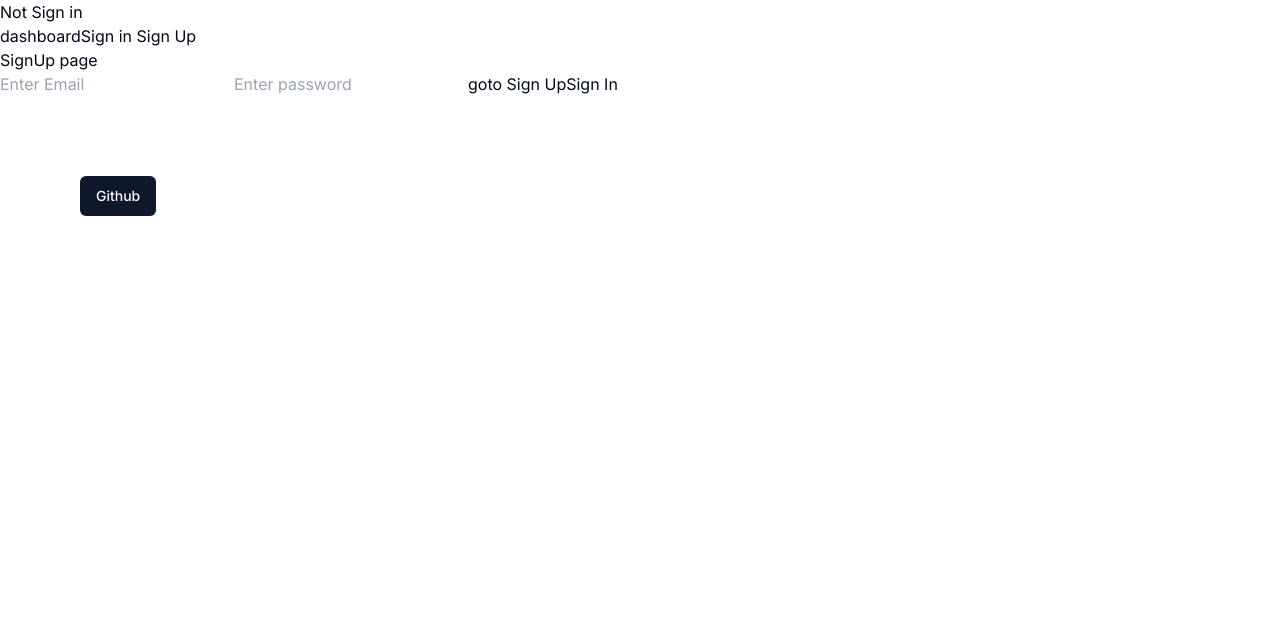
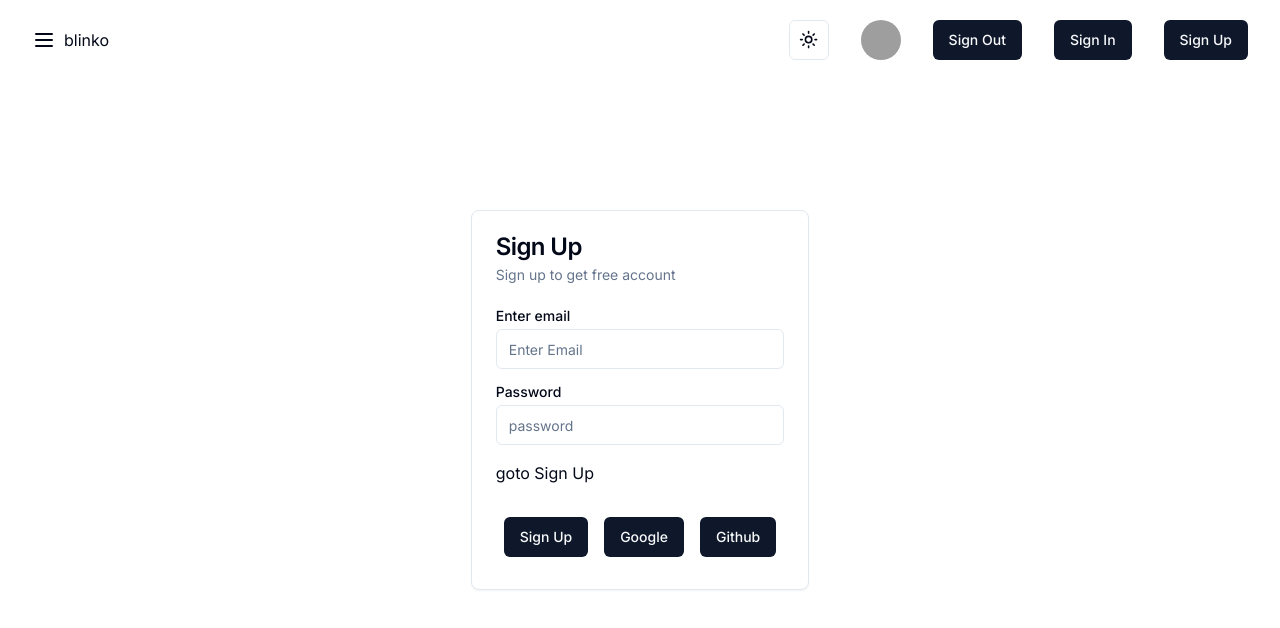
Before and after one commit to mohammedfarisofficial/short-note-for-collage, a Next.js app in the folder nextjs-client/: page /sign-in in a window 1280 px wide. Shown: the top 628 px of the page. Built offline with nearby package versions, Linux system fonts and the light colour scheme; no server answers; grey boxes are pictures that could not be loaded.

Commit message:
basic nav-items design

```diff
--- a/nextjs-client/app/api/sign-up/route.js
+++ b/nextjs-client/app/api/sign-up/route.js
@@ -4,7 +4,6 @@ import bcrypt from "bcrypt";
 import { NextResponse } from "next/server";
 
 // Sign Up
-
 export const POST = async (request) => {
   const {
     registerCredential: { email, password, username },
--- a/nextjs-client/app/layout.jsx
+++ b/nextjs-client/app/layout.jsx
@@ -10,15 +10,14 @@ import SessionProvider from "./auth/SessionProvider";
 const inter = Inter({ subsets: ["latin"] });
 
 import Navbar from "@/components/navbar/navbar";
+import ReduxProvider from "./store/provider/ReduxProvider";
 
 export default async function RootLayout({ children }) {
   const session = await getServerSession();
-
-
-
   return (
     <html lang="en">
       <body className={inter.className}>
+        <ReduxProvider>
           <SessionProvider session={session}>
             <ThemeProvider
               attribute="class"
@@ -30,6 +29,7 @@ export default async function RootLayout({ children }) {
               {children}
             </ThemeProvider>
           </SessionProvider>
+        </ReduxProvider>
       </body>
     </html>
   );
--- a/nextjs-client/app/sign-in/page.jsx
+++ b/nextjs-client/app/sign-in/page.jsx
@@ -2,22 +2,31 @@
 import { useState } from "react";
 import { useRouter } from "next/navigation";
 import Link from "next/link";
-import { signIn } from "next-auth/react";
+import { signIn, signOut } from "next-auth/react";
 import { Button } from "@/components/ui/button";
+import { useDispatch } from "react-redux";
+import { setAuth } from "../store/reducers/authSlice";
+import {
+  Card,
+  CardContent,
+  CardDescription,
+  CardFooter,
+  CardHeader,
+  CardTitle,
+} from "@/components/ui/card";
+import { Label } from "@/components/ui/label";
+import { Input } from "@/components/ui/input";
 
 const SignIn = () => {
-  //   const [username, setUsername] = useState("");
-  //   const [email, setEmail] = useState("");
-  //   const [password, setPassword] = useState("");
-
   const [loginCredential, setLoginCredential] = useState({
     email: "",
     password: "",
   });
 
   const router = useRouter();
+  const dispatch = useDispatch();
 
-  const registerHandler = async (e) => {
+  const signInHandler = async (e) => {
     e.preventDefault();
     console.log("Credentials :", loginCredential);
     try {
@@ -26,7 +35,9 @@ const SignIn = () => {
         email: loginCredential.email,
         password: loginCredential.password,
       });
+
       if (response.status === 200) {
+        dispatch(setAuth({ user: loginCredential }));
         router.push("/");
       }
     } catch (error) {
@@ -38,25 +49,49 @@ const SignIn = () => {
     setLoginCredential((prevState) => ({ ...prevState, [name]: value }));
   };
   return (
-    <div>
-      SignUp page
-      <form onSubmit={registerHandler}>
-        <input
+    <div className="w-full h-[100vh] px-20 flex justify-center items-center">
+      <form onSubmit={signInHandler}>
+        <Card>
+          <CardHeader>
+            <CardTitle>Sign Up</CardTitle>
+            <CardDescription>Sign up to get free account</CardDescription>
+          </CardHeader>
+          <CardContent className="flex flex-col gap-4">
+            <div className="grid w-full max-w-sm items-center gap-1.5">
+              <Label htmlFor="email">Enter email</Label>
+              <Input
                 onChange={onFieldChange}
-          type="text"
+                type="email"
                 placeholder="Enter Email"
                 name="email"
+                id="email"
               />
-        <input
+            </div>
+            <div className="grid w-full max-w-sm items-center gap-1.5">
+              <Label htmlFor="password">Password</Label>
+              <Input
                 onChange={onFieldChange}
-          type="text"
-          placeholder="Enter password"
+                placeholder="password"
                 name="password"
+                type="password"
+                id="password"
               />
+            </div>
             <Link href="/sign-up">goto Sign Up</Link>
-        <button type="submit">Sign In</button>
+          </CardContent>
+          <CardFooter>
+            <Button className="m-2" type="submit">
+              Sign Up
+            </Button>
+            <Button className="m-2" type="submit">
+              Google
+            </Button>
+            <Button className="m-2" onClick={()=>signIn("github")}>
+              Github
+            </Button>
+          </CardFooter>
+        </Card>
       </form>
-        <Button className="m-20" onClick={() => signIn("github")}>Github</Button>
     </div>
   );
 };
--- /dev/null
+++ b/nextjs-client/app/store/reducers/authSlice.js
@@ -0,0 +1,16 @@
+import { createSlice } from "@reduxjs/toolkit";
+
+const authSlice = createSlice({
+  name: "authState",
+  initialState: {
+    user: null,
+  },
+  reducers: {
+    setAuth: (state, action) => {
+      state.user = action.payload.user;
+    },
+  },
+});
+
+export const { setAuth } = authSlice.actions;
+export default authSlice.reducer;
--- /dev/null
+++ b/nextjs-client/components/navbar/components/navbar-item.jsx
@@ -0,0 +1,9 @@
+"use client";
+
+const NavbarItem = () => {
+  return <div className="w-full h-[50px] mb-3 pl-5 flex items-center rounded-sm bg-[#1d1e24]">
+    <p className="text-white bold">KTU</p>
+  </div>;
+};
+
+export default NavbarItem;
--- a/nextjs-client/components/navbar/navbar.jsx
+++ b/nextjs-client/components/navbar/navbar.jsx
@@ -4,6 +4,7 @@ import {
   Sheet,
   SheetContent,
   SheetDescription,
+  SheetFooter,
   SheetHeader,
   SheetTitle,
   SheetTrigger,
@@ -14,6 +15,8 @@ import {
   DropdownMenuItem,
   DropdownMenuTrigger,
 } from "@/components/ui/dropdown-menu";
+import { Avatar, AvatarFallback, AvatarImage } from "@/components/ui/avatar";
+
 import { Button } from "@/components/ui/button";
 import { Moon, Sun, Menu } from "lucide-react";
 import { useTheme } from "next-themes";
@@ -22,76 +25,89 @@ import { useRouter } from "next/navigation";
 
 // auth
 import { signIn, signOut, useSession } from "next-auth/react";
+import NavbarItem from "./components/navbar-item";
 
 const Navbar = () => {
   const { setTheme } = useTheme();
   const router = useRouter();
 
   const session = useSession();
+  console.log(session);
 
-  if (session.status === "authenticated") {
-    console.log("session data", session);
-    return (
-      <>
-        <Link href="/dashboard">dashboard</Link>
-        <Link href="/admin-test">admin route</Link>
-        {session?.data?.user?.name}
-        <br />
-        <button onClick={() => signOut()}>Sign Out</button>
-      </>
-    );
-  }
+  // if (session.status === "authenticated") {
+  //   console.log("session data", session);
+  //   return (
+  //     <>
+  //       <Link href="/dashboard">dashboard</Link>
+  //       <Link href="/admin-test">admin route</Link>
+  //       {session?.data?.user?.name}
+  //       <br />
+  //       <button onClick={() => signOut()}>Sign Out</button>
+  //     </>
+  //   );
+  // }
+
+  // return (
+  //   <>
+  //     <p>Not Sign in</p>
+  //     <Link href="/dashboard">dashboard</Link>
+  //     <button onClick={() => router.push("/sign-up")}>Sign in</button>{" "}
+  //     <button onClick={() => router.push("/sign-in")}>Sign Up</button>
+  //   </>
+  // );
 
   return (
-    <>
-      <p>Not Sign in</p>
-      <Link href="/dashboard">dashboard</Link>
-      <button onClick={() => router.push("/sign-up")}>Sign in</button>{" "}
-      <button onClick={() => router.push("/sign-in")}>Sign Up</button>
-    </>
+    <div className="flex px-[2rem] items-center fixed  justify-between h-[80px] w-full">
+      <div className="flex items-center">
+        <Sheet>
+          <SheetTrigger>
+            <Menu />
+          </SheetTrigger>
+          <SheetContent side="left">
+            <SheetHeader>
+              <SheetTitle>List of Universities</SheetTitle>
+              <SheetDescription className="pt-10">
+                <NavbarItem />
+                <NavbarItem />
+                <NavbarItem />
+              </SheetDescription>
+              <SheetFooter>Blinko</SheetFooter>
+            </SheetHeader>
+          </SheetContent>
+        </Sheet>
+        <h2 className="pl-2">blinko</h2>
+      </div>
+      <div className="flex gap-8">
+        <DropdownMenu>
+          <DropdownMenuTrigger asChild>
+            <Button variant="outline" size="icon">
+              <Sun className="h-[1.2rem] w-[1.2rem] rotate-0 scale-100 transition-all dark:-rotate-90 dark:scale-0" />
+              <Moon className="absolute h-[1.2rem] w-[1.2rem] rotate-90 scale-0 transition-all dark:rotate-0 dark:scale-100" />
+              <span className="sr-only">Toggle theme</span>
+            </Button>
+          </DropdownMenuTrigger>
+          <DropdownMenuContent align="end">
+            <DropdownMenuItem onClick={() => setTheme("light")}>
+              Light
+            </DropdownMenuItem>
+            <DropdownMenuItem onClick={() => setTheme("dark")}>
+              Dark
+            </DropdownMenuItem>
+            <DropdownMenuItem onClick={() => setTheme("system")}>
+              System
+            </DropdownMenuItem>
+          </DropdownMenuContent>
+        </DropdownMenu>
+        <Avatar>
+          <AvatarImage src="https://avatars.githubusercontent.com/u/68058442?v=4" />
+          <AvatarFallback>B</AvatarFallback>
+        </Avatar>
+        <Button onClick={() => signOut()}>Sign Out</Button>
+        <Button onClick={() => router.push("/sign-in")}>Sign In</Button>
+        <Button onClick={() => router.push("/sign-up")}>Sign Up</Button>
+      </div>
+    </div>
   );
-
-  // return (
-  //   <div className="flex px-[2rem] items-center fixed  justify-between h-[80px] w-full">
-  //     <div className="flex items-center">
-  //       <Sheet>
-  //         <SheetTrigger>
-  //           <Menu />
-  //         </SheetTrigger>
-  //         <SheetContent side="left">
-  //           <SheetHeader>
-  //             <SheetTitle>Are you absolutely sure?</SheetTitle>
-  //             <SheetDescription>
-  //               This action cannot be undone. This will permanently delete your
-  //               account and remove your data from our servers.
-  //             </SheetDescription>
-  //           </SheetHeader>
-  //         </SheetContent>
-  //       </Sheet>
-  //       <h2 className="pl-2">blinko</h2>
-  //     </div>
-  //     <DropdownMenu>
-  //       <DropdownMenuTrigger asChild>
-  //         <Button variant="outline" size="icon">
-  //           <Sun className="h-[1.2rem] w-[1.2rem] rotate-0 scale-100 transition-all dark:-rotate-90 dark:scale-0" />
-  //           <Moon className="absolute h-[1.2rem] w-[1.2rem] rotate-90 scale-0 transition-all dark:rotate-0 dark:scale-100" />
-  //           <span className="sr-only">Toggle theme</span>
-  //         </Button>
-  //       </DropdownMenuTrigger>
-  //       <DropdownMenuContent align="end">
-  //         <DropdownMenuItem onClick={() => setTheme("light")}>
-  //           Light
-  //         </DropdownMenuItem>
-  //         <DropdownMenuItem onClick={() => setTheme("dark")}>
-  //           Dark
-  //         </DropdownMenuItem>
-  //         <DropdownMenuItem onClick={() => setTheme("system")}>
-  //           System
-  //         </DropdownMenuItem>
-  //       </DropdownMenuContent>
-  //     </DropdownMenu>
-  //   </div>
-  // );
 };
 
 export default Navbar;
--- /dev/null
+++ b/nextjs-client/components/ui/avatar.jsx
@@ -0,0 +1,35 @@
+"use client"
+
+import * as React from "react"
+import * as AvatarPrimitive from "@radix-ui/react-avatar"
+
+import { cn } from "@/lib/utils"
+
+const Avatar = React.forwardRef(({ className, ...props }, ref) => (
+  <AvatarPrimitive.Root
+    ref={ref}
+    className={cn("relative flex h-10 w-10 shrink-0 overflow-hidden rounded-full", className)}
+    {...props} />
+))
+Avatar.displayName = AvatarPrimitive.Root.displayName
+
+const AvatarImage = React.forwardRef(({ className, ...props }, ref) => (
+  <AvatarPrimitive.Image
+    ref={ref}
+    className={cn("aspect-square h-full w-full object-cover", className)}
+    {...props} />
+))
+AvatarImage.displayName = AvatarPrimitive.Image.displayName
+
+const AvatarFallback = React.forwardRef(({ className, ...props }, ref) => (
+  <AvatarPrimitive.Fallback
+    ref={ref}
+    className={cn(
+      "flex h-full w-full items-center justify-center rounded-full bg-muted",
+      className
+    )}
+    {...props} />
+))
+AvatarFallback.displayName = AvatarPrimitive.Fallback.displayName
+
+export { Avatar, AvatarImage, AvatarFallback }
--- a/nextjs-client/package.json
+++ b/nextjs-client/package.json
@@ -9,10 +9,12 @@
     "lint": "next lint"
   },
   "dependencies": {
+    "@radix-ui/react-avatar": "^1.1.0",
     "@radix-ui/react-dialog": "^1.1.1",
     "@radix-ui/react-dropdown-menu": "^2.1.1",
     "@radix-ui/react-label": "^2.1.0",
     "@radix-ui/react-slot": "^1.1.0",
+    "@reduxjs/toolkit": "^2.2.6",
     "axios": "^1.7.2",
     "bcrypt": "^5.1.1",
     "class-variance-authority": "^0.7.0",
@@ -27,6 +29,10 @@
     "react": "^18",
     "react-dom": "^18",
     "react-pdf": "^8.0.2",
+    "react-redux": "^9.1.2",
+    "redux-devtools-extension": "^2.13.9",
+    "redux-persist": "^6.0.0",
+    "redux-thunk": "^3.1.0",
     "tailwind-merge": "^2.4.0",
     "tailwindcss-animate": "^1.0.7"
   },
```
Also changed, not shown: nextjs-client/app/store/provider/ReduxProvider.jsx (added, +17 -0 lines), nextjs-client/app/store/store.js (added, +38 -0 lines), 1 other file (tests, documents, lock files or other folders). Lines whose indentation alone changed are shown as unchanged.
